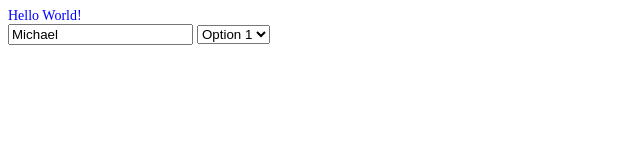
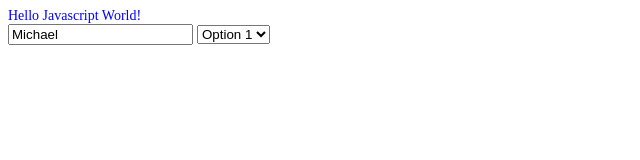
Before and after one commit to JavascriptLibrary/Games, a plain HTML site: page JavascriptGame/GameWeb/Index.htm in a window 1280 px wide. Shown: the full height of the page, 0-640 px from the left. Drawn offline with nearby package versions, Linux system fonts and the light colour scheme.

Commit message:
testing auto deploy

```diff
--- a/JavascriptGame/GameWeb/Index.htm
+++ b/JavascriptGame/GameWeb/Index.htm
@@ -7,7 +7,7 @@
     <script src="Game.js"></script>
  </head>
 <body>
-    <div class="header">Hello World!</div>
+    <div class="header">Hello Javascript World!</div>
     <input type="text" id="inputText" maxlength="100"  />
     <select id="inputSelect">
         <option value="1">Option 1</option>
```
